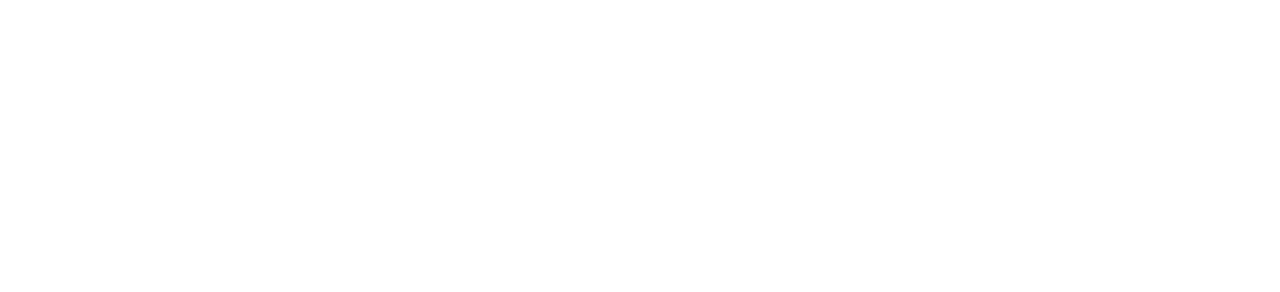
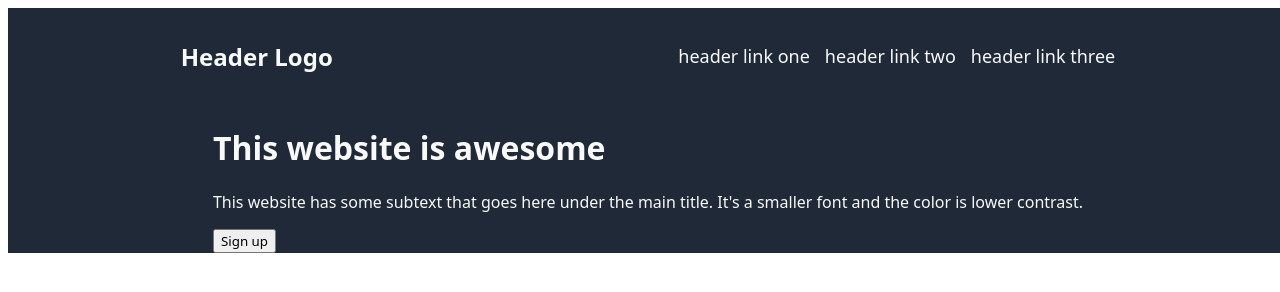
Before and after one commit to alexdumitruu/odin-landing-page, a plain HTML site: page index.html in a window 1280 px wide. Drawn offline with Linux system fonts and the light colour scheme.

Commit message:
terminat header, de fct first section

```diff
--- a/index.html
+++ b/index.html
@@ -7,22 +7,42 @@
     <link href="/styles.css" rel="stylesheet">
 </head>
 <body>
+    <div class="navigation-wrapper">
         <div class="navigation-bar">
-        <div class="header-logo"></div>
+            <div class="header-logo">
+                <h4>Header Logo</h4>
+            </div>
             <div class="header-links">
-            <div class="link"></div>
-            <div class="link"></div>
-            <div class="link"></div>
+                <div class="link">
+                    <a class="link-text">header link one</a>
+                </div>
+                <div class="link">
+                    <a class="link-text">header link two</a>
+                </div>
+                <div class="link">
+                    <a class="link-text">header link three</a>
                 </div>
             </div>
+        </div>
+    </div>
+    <div class="first-section-wrapper">
         <div class="first-section">
             <div class="left-container">
-            <div id="left-container-header"></div>
-            <div id="left-container-paragraph"></div>
-            <div id="left-container-button"></div>
+                <div id="left-container-header">
+                    <h1 id="left-container-header-text">This website is awesome</h1>
+                </div>
+                <div id="left-container-paragraph">
+                    <p id="left-container-paragraph-text">This website has some subtext
+                        that goes here under the main title. It's a smaller font and the color is lower contrast.
+                    </p>
+                </div>
+                <div id="left-container-button">
+                    <button id="left-container-button-item">Sign up</button>
+                </div>
             </div>
             <div class="right-container">
                 <img id="right-container-image">
+            </div>
         </div>
     </div>
     <div class="second-section">
--- a/styles.css
+++ b/styles.css
@@ -0,0 +1,57 @@
+/*GENERAL*/
+
+* {
+    font-family: system-ui, -apple-system, BlinkMacSystemFont, 'Segoe UI', Roboto, Oxygen, Ubuntu, Cantarell, 'Open Sans', 'Helvetica Neue', sans-serif;
+}
+
+body {
+    width: 100%;
+    display: flex;
+    flex-direction: column;
+    justify-content: flex-start;
+    align-items: center;
+}
+
+/*NAVIGATION BAR*/
+
+.navigation-wrapper {
+    width: 100vw;
+    background-color: #1F2937;
+}
+
+.navigation-bar {
+    display: flex;
+    justify-content: space-around;
+    width: 100%;
+    color: #F9FAF8;
+}
+
+.header-logo h4 {
+    font-size: 24px;
+    color: #F9FAF8;
+}
+
+.header-links {
+    display: flex;
+    justify-content: space-between;
+    align-items: center;
+    gap: 15px;
+}
+
+.link-text {
+    font-size: 18px;
+}
+
+/*FIRST SECTION*/
+
+.first-section-wrapper {
+    width: 100vw;
+    background-color: #1F2937;
+}
+
+.first-section {
+    display: flex;
+    justify-content: center;
+    width: 100%;
+    color: #F9FAF8;
+}
```
Lines whose indentation alone changed are shown as unchanged.
